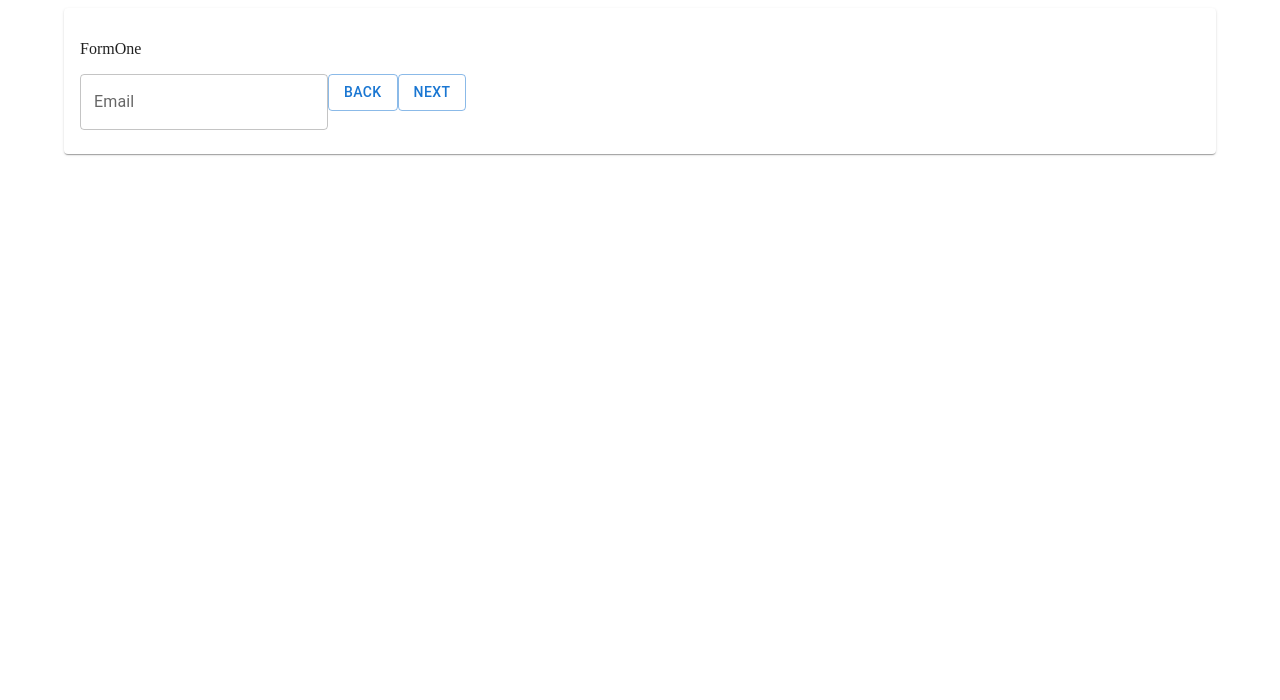
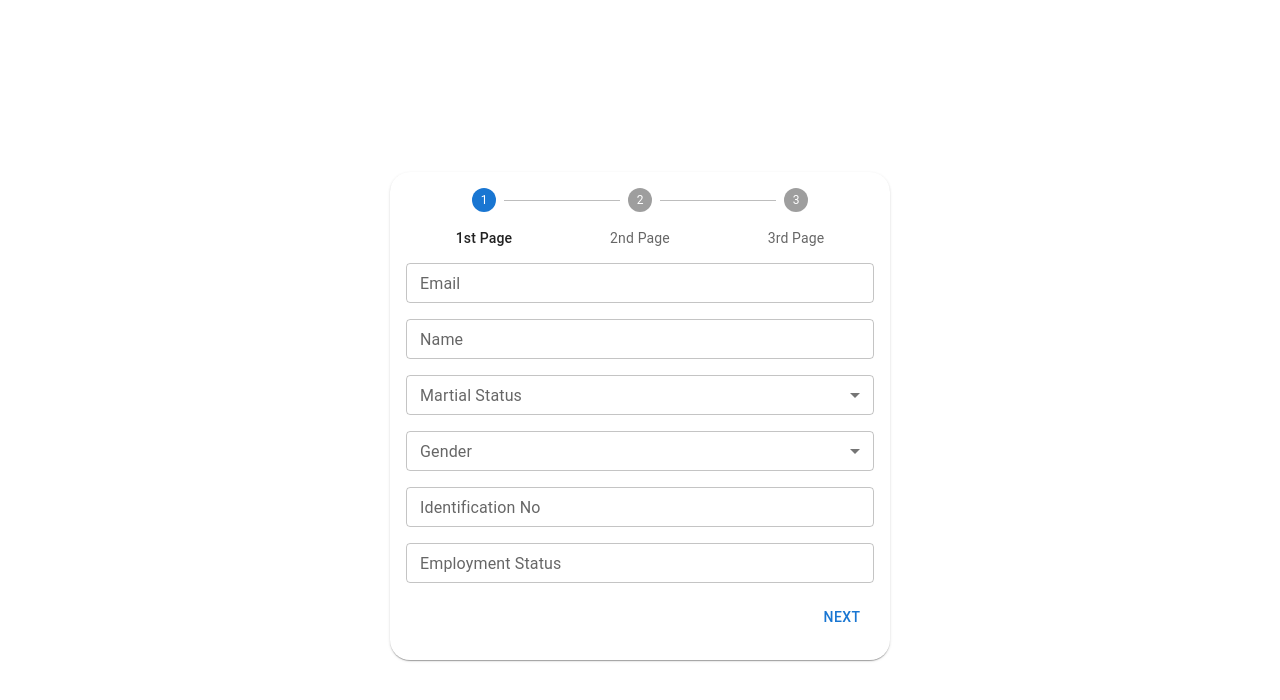
Before and after one commit to SushiMeliodas/boost-assignment, a React (Vite) app: page / in a window 1280 px wide. Shown: the top 700 px of the page. Built offline with nearby package versions, Linux system fonts and the light colour scheme.

Commit message:
Added multiple components & new packages

```diff
--- /dev/null
+++ b/src/components/ReactHookForm/HookFormControl.jsx
@@ -0,0 +1,18 @@
+import React from "react";
+import InputElement from "./InputElement";
+import SelectElement from "./SelectElement";
+
+const HookFormControl = (props) => {
+  const { control, ...rest } = props;
+
+  switch (control) {
+    case "input":
+      return <InputElement {...rest} />;
+    case "select":
+      return <SelectElement {...rest} />;
+    default:
+      null;
+  }
+};
+
+export default HookFormControl;
--- a/src/components/ReactHookForm/InputElement.jsx
+++ b/src/components/ReactHookForm/InputElement.jsx
@@ -1,18 +1,44 @@
-import { TextField } from '@mui/material';
-import React from 'react';
-import { Controller, useFormContext } from 'react-hook-form';
+import { ErrorMessage } from "@hookform/error-message";
+import { TextField, Box } from "@mui/material";
+import React from "react";
+import { Controller, useFormContext } from "react-hook-form";
+
+// Css
+const customCss = {
+  errorMessage: {
+    color: "red",
+  },
+};
 
 const InputElement = (props) => {
-  const { name, labelText } = props;
-  const { control } = useFormContext();
+  const { name, labelText, fullWidth, size } = props;
+  const {
+    control,
+    formState: { errors },
+  } = useFormContext();
 
   return (
     <>
       <Controller
         name={name}
         control={control}
-        render={({ field: { onChange, value } }) => (
-          <TextField onChange={onChange} value={value} label={labelText} />
+        render={({ field: { onBlur, onChange, value } }) => (
+          <TextField
+            name={name}
+            onChange={onChange}
+            onBlur={onBlur}
+            value={value}
+            label={labelText}
+            fullWidth={fullWidth}
+            size={size}
+          />
+        )}
+      />
+      <ErrorMessage
+        errors={errors}
+        name={name}
+        render={({ message }) => (
+          <Box sx={customCss.errorMessage}>{message}</Box>
         )}
       />
     </>
--- /dev/null
+++ b/src/components/ReactHookForm/SelectElement.jsx
@@ -0,0 +1,33 @@
+import { FormControl, InputLabel, MenuItem, Select } from "@mui/material";
+import React from "react";
+import { Controller, useFormContext } from "react-hook-form";
+
+const SelectElement = (props) => {
+  const { name, labelText, selectItems, fullWidth, size } = props;
+  const { control } = useFormContext();
+
+  return (
+    <>
+      <FormControl fullWidth={fullWidth} size={size}>
+        <InputLabel>{labelText}</InputLabel>
+        <Controller
+          name={name}
+          control={control}
+          render={({ field: { onChange, value } }) => (
+            <Select value={value} onChange={onChange} label={labelText}>
+              {selectItems.map((selectItem, index) => {
+                return (
+                  <MenuItem value={selectItem.val} key={index}>
+                    {selectItem.label}
+                  </MenuItem>
+                );
+              })}
+            </Select>
+          )}
+        />
+      </FormControl>
+    </>
+  );
+};
+
+export default SelectElement;
--- a/src/components/RegisterForm/FormOne.jsx
+++ b/src/components/RegisterForm/FormOne.jsx
@@ -1,11 +1,67 @@
-import React from 'react';
-import InputElement from '../ReactHookForm/InputElement';
+import { Box, Stack } from "@mui/material";
+import React from "react";
+import HookFormControl from "../ReactHookForm/HookFormControl";
+
+const maritalStatusData = [
+  { label: "Married", val: "married" },
+  { label: "Single", val: "single" },
+  { label: "Widowed ", val: "widowed" },
+];
+
+const genderData = [
+  { label: "Male", val: "male" },
+  { label: "Female", val: "female" },
+];
 
 const FormOne = () => {
   return (
     <>
-      <p>FormOne</p>
-      <InputElement name='email' labelText='Email' />
+      <Stack spacing={2}>
+        <HookFormControl
+          control="input"
+          name="email"
+          labelText="Email"
+          fullWidth
+          size="small"
+        />
+        <HookFormControl
+          control="input"
+          name="name"
+          labelText="Name "
+          fullWidth
+          size="small"
+        />
+        <HookFormControl
+          control="select"
+          name="martial_status"
+          selectItems={maritalStatusData}
+          labelText="Martial Status"
+          fullWidth
+          size="small"
+        />
+        <HookFormControl
+          control="select"
+          name="gender"
+          selectItems={genderData}
+          labelText="Gender"
+          fullWidth
+          size="small"
+        />
+        <HookFormControl
+          control="input"
+          name="identification_no"
+          labelText="Identification No"
+          fullWidth
+          size="small"
+        />
+        <HookFormControl
+          control="input"
+          name="employment_status"
+          labelText="Employment Status"
+          fullWidth
+          size="small"
+        />
+      </Stack>
     </>
   );
 };
--- a/src/components/RegisterForm/FormThree.jsx
+++ b/src/components/RegisterForm/FormThree.jsx
@@ -1,7 +1,24 @@
+import { Box } from "@mui/material";
 import React from "react";
 
-const FormThree = () => {
-  return <div>FormThree</div>;
+// Css
+const customCss = {
+  resultTag: {
+    marginLeft: "55px",
+    minHeight: "320px",
+  },
+};
+
+const FormThree = (props) => {
+  const { finalResult } = props;
+
+  return (
+    <>
+      <Box sx={customCss.resultTag}>
+        <pre>{JSON.stringify(finalResult, null, 4)}</pre>
+      </Box>
+    </>
+  );
 };
 
 export default FormThree;
--- a/src/pages/RegisterForm.jsx
+++ b/src/pages/RegisterForm.jsx
@@ -1,30 +1,74 @@
-import { Card, CardContent, Container } from '@mui/material';
-import React, { useState } from 'react';
-import { FormProvider, useForm } from 'react-hook-form';
+import {
+  Card,
+  CardContent,
+  Container,
+  Grid,
+  Box,
+  Stepper,
+  Step,
+  StepLabel,
+} from "@mui/material";
+import React, { useState } from "react";
+import { FormProvider, useForm } from "react-hook-form";
+import { yupResolver } from "@hookform/resolvers/yup";
+import * as yup from "yup";
 
-import { CustomButton } from '../components/Common';
-import { FormOne, FormThree, FormTwo } from '../components/RegisterForm';
+import { CustomButton } from "../components/Common";
+import { FormOne, FormThree, FormTwo } from "../components/RegisterForm";
+import { isObjEmpty } from "../utils/helper";
+
+// Css
+const customCss = {
+  mainCard: {
+    margin: "auto",
+    marginTop: "16px",
+    borderRadius: "20px",
+    maxWidth: "500px",
+  },
+  stepper: {
+    marginBottom: "15px",
+  },
+};
+
+// Stepper label
+const steps = ["1st Page", "2nd Page", "3rd Page"];
+
+// Yup schema for validation
+const schema = yup.object({
+  email: yup
+    .string()
+    .email("Invalid email format.")
+    .required("Required email."),
+});
 
 const RegisterForm = () => {
   const [sequence, setSequence] = useState(1);
-  const [isSubmitting, setIsSubmitting] = useState(false);
+  const [finalResult, setFinalResult] = useState(null);
 
   // React Hook Form related & default value
   const methods = useForm({
+    mode: "onTouched",
+    resolver: yupResolver(schema),
     defaultValues: {
-      email: '',
-      name: '',
-      gender: '',
-      identification_no: '',
-      employment_status: '',
-      phone_number: '',
-      address_1: '',
-      address_2: '',
-      postcode: '',
-      state: '',
-      city: '',
+      email: "",
+      name: "",
+      martial_status: "",
+      gender: "",
+      identification_no: "",
+      employment_status: "",
+      phone_number: "",
+      address_1: "",
+      address_2: "",
+      postcode: "",
+      state: "",
+      city: "",
     },
   });
+  const {
+    handleSubmit,
+    getValues,
+    formState: { errors },
+  } = methods;
 
   // Switch register form components
   let registerComponent;
@@ -36,59 +80,108 @@ const RegisterForm = () => {
       registerComponent = <FormTwo />;
       break;
     case 3:
-      registerComponent = <FormThree />;
+      registerComponent = <FormThree finalResult={finalResult} />;
       break;
     default:
       null;
   }
 
   // Toggle form pages
-  const handleToggleForm = (btnType) => {
-    // Next
-    if (btnType === 'next') {
+  const handleToggleBack = (btnType) => {
+    if (sequence <= 3 && sequence !== 1) {
+      setSequence((sequence) => sequence - 1);
+    }
+  };
+
+  // Form Submit
+  const onSubmit = (data) => {
+    console.log("Success!", data);
     if (sequence !== 3) {
+      if (sequence === 2) {
+        setFinalResult(getValues());
+      }
+
       setSequence((sequence) => sequence + 1);
     }
 
     if (sequence === 3) {
-        alert('This is the last form!');
-      }
-    }
-    // Back
-    if (btnType === 'back') {
-      if (sequence <= 3 && sequence !== 1) {
-        setSequence((sequence) => sequence - 1);
-      }
+      alert("This is the last form!");
     }
   };
 
-  // Form Submit
-  const onSubmit = (data) => console.log(data);
+  const onError = (errors, e) => {
+    console.log("Fail!", errors);
+    // console.log(errors, e);
+  };
 
   return (
     <>
       <FormProvider {...methods}>
+        {/* Center components for mobile view */}
+        <Grid
+          container
+          spacing={0}
+          direction="column"
+          alignItems="center"
+          justifyContent="center"
+          style={{ minHeight: "100vh" }}
+        >
           <Container fixed>
-          <Card>
+            {/* Main card */}
+            <Card sx={customCss.mainCard}>
+              {/* Card body */}
               <CardContent>
-              <form onSubmit={methods.handleSubmit(onSubmit)}>
+                <Box sx={customCss.stepper}>
+                  {/* Stepper trigger by sequence */}
+                  <Stepper activeStep={sequence - 1} alternativeLabel>
+                    {steps.map((label) => (
+                      <Step key={label}>
+                        <StepLabel>{label}</StepLabel>
+                      </Step>
+                    ))}
+                  </Stepper>
+                </Box>
+                <form onSubmit={handleSubmit(onSubmit, onError)}>
                   {registerComponent}
+                  <Box sx={{ margin: "0", marginTop: "16px" }}>
+                    <Grid container>
+                      <Grid
+                        xs
+                        item
+                        display="flex"
+                        justifyContent="space-between"
+                        alignItems="center"
+                      >
+                        {sequence !== 1 && (
                           <CustomButton
-                  onClick={() => handleToggleForm('back')}
-                  type='button'
-                  variant='outlined'
-                  text='Back'
+                            onClick={() => handleToggleBack()}
+                            type="button"
+                            variant="text"
+                            text="Back"
                           />
+                        )}
+                      </Grid>
+                      <Grid
+                        xs
+                        item
+                        display="flex"
+                        justifyContent="flex-end"
+                        alignItems="center"
+                      >
                         <CustomButton
-                  onClick={() => handleToggleForm('next')}
-                  type='submit'
-                  variant='outlined'
-                  text='Next'
+                          type="submit"
+                          variant="text"
+                          text="Next"
+                          disabled={isObjEmpty(errors) ? false : true}
                         />
+                      </Grid>
+                    </Grid>
+                  </Box>
                 </form>
               </CardContent>
             </Card>
           </Container>
+        </Grid>
       </FormProvider>
     </>
   );
--- /dev/null
+++ b/src/utils/helper.jsx
@@ -0,0 +1,3 @@
+export function isObjEmpty(obj) {
+  return Object.keys(obj).length === 0;
+}
--- a/vite.config.js
+++ b/vite.config.js
@@ -4,9 +4,9 @@ import react from "@vitejs/plugin-react";
 // https://vitejs.dev/config/
 export default defineConfig({
   plugins: [react()],
-  resolve: {
-    alias: {
-      "@mui/styled-engine": "@mui/styled-engine-sc",
-    },
-  },
+  // resolve: {
+  //   alias: {
+  //     "@mui/styled-engine": "@mui/styled-engine-sc",
+  //   },
+  // },
 });
```
Also changed, not shown: package.json (+5 -2 lines), src/components/ReactHookForm/ReactHookFormControl.jsx (deleted, +0 -9 lines), src/components/RegisterForm/FormTwo.jsx (+50 -1 lines), 1 other file (tests, documents, lock files or other folders). Lines whose indentation alone changed are shown as unchanged.
